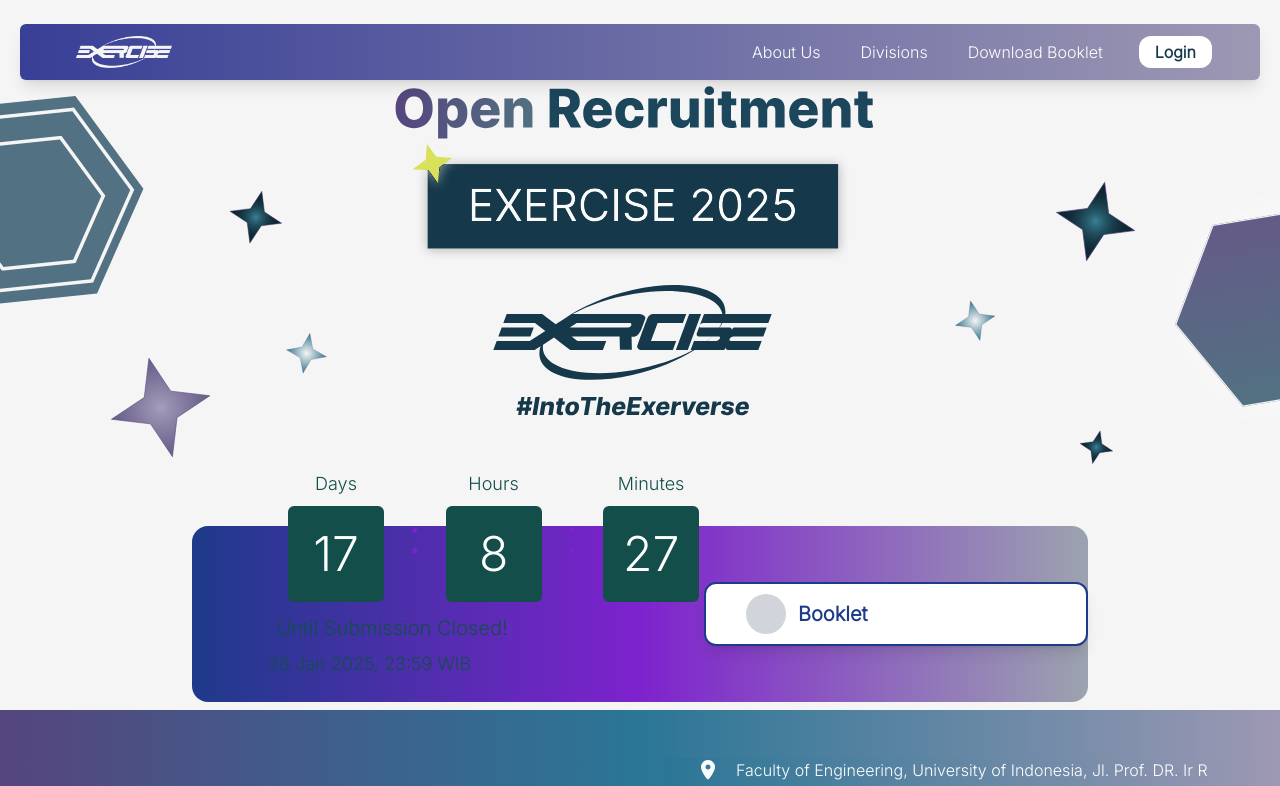
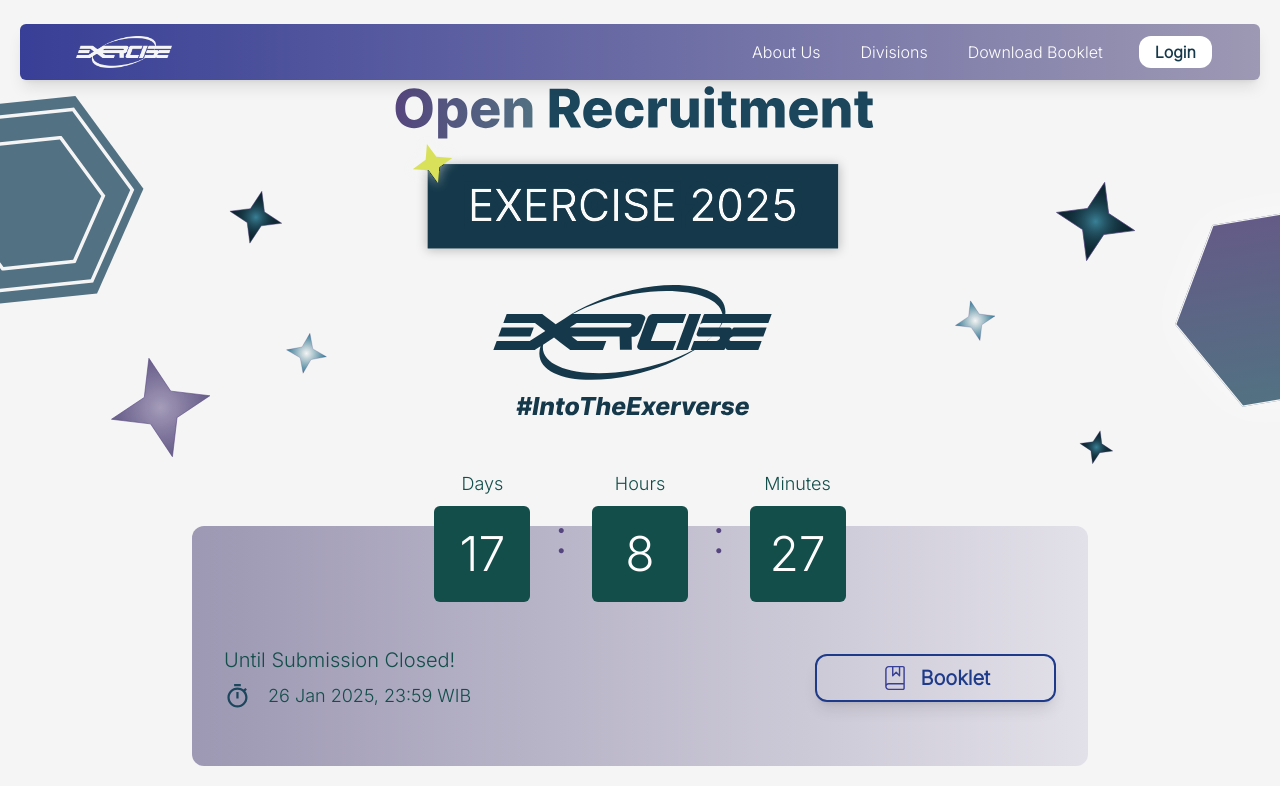
Before and after one commit to EXERCISE-FTUI/Exercise-2025_OpenRecruitment, a Next.js app: page /dashboard/home in a window 1280 px wide. Shown: the top 786 px of the page. Built offline with nearby package versions, Linux system fonts and the light colour scheme.

Commit message:
home page

```diff
--- a/components/countdownTimer/page.tsx
+++ b/components/countdownTimer/page.tsx
@@ -1,6 +1,9 @@
 "use client";
 
+import Image from "next/image";
 import React, { useState, useEffect } from "react";
+import timer from "@/images/timer.svg";
+import booklet from "@/images/booklet.svg";
 
 const CountdownTimer: React.FC = () => {
   const [timeLeft, setTimeLeft] = useState({
@@ -9,7 +12,7 @@
     minutes: 0,
   });
 
-  const deadline = "2025-01-26T23:59:00"; // Deadline tanggal dan waktu
+  const deadline = "2025-01-26T23:59:00";
 
   useEffect(() => {
     const calculateTimeLeft = () => {
@@ -32,36 +35,15 @@
     };
 
     const timer = setInterval(calculateTimeLeft, 1000);
-
-    return () => clearInterval(timer); // Cleanup on component unmount
+    return () => clearInterval(timer);
   }, [deadline]);
 
   return (
-    <div className="w-full max-w-4xl h-60 relative mx-auto">
-      {/* Background Gradient */}
-      <div className="w-full h-44 absolute top-14 bg-gradient-to-r from-blue-900 via-purple-700 to-gray-400 rounded-2xl backdrop-blur-sm"></div>
-
-      {/* Booklet Button */}
-      <div className="w-96 h-16 absolute top-28 right-0 flex items-center gap-3 px-10 py-2 rounded-xl border-2 border-blue-900 bg-white shadow-lg">
-        <div className="w-10 h-10 bg-gray-300 rounded-full flex items-center justify-center overflow-hidden"></div>
-        <div className="text-center text-blue-900 text-xl font-bold">Booklet</div>
-      </div>
-
-      {/* Title Section */}
-      <div className="w-80 h-20 absolute top-36 left-10">
-        <div className="text-center text-teal-900 text-xl font-medium">
-          Until Submission Closed!
-        </div>
-        <div className="flex items-center mt-2">
-          <div className="w-7 h-7 flex items-center justify-center"></div>
-          <div className="ml-2 text-center text-teal-900 text-lg font-medium">
-            26 Jan 2025, 23:59 WIB
-          </div>
-        </div>
-      </div>
-
-      {/* Countdown Timer */}
-      <div className="absolute top-0 left-24 flex items-center gap-6">
+    <div className="w-full max-w-4xl mx-auto pb-40">
+      {/* Main container with relative positioning */}
+      <div className="relative h-60 flex flex-col items-center">
+        {/* Countdown Timer Section - Always at top */}
+        <div className="flex justify-center items-center gap-6 z-10 w-full mb-4">
           {/* Days */}
           <div className="flex flex-col items-center gap-2">
             <div className="text-center text-teal-900 text-lg font-medium">
@@ -73,7 +55,7 @@
               </span>
             </div>
           </div>
-        <span className="text-purple-700 text-5xl">:</span>
+          <span className="text-purple_4 text-5xl">:</span>
           {/* Hours */}
           <div className="flex flex-col items-center gap-2">
             <div className="text-center text-teal-900 text-lg font-medium">
@@ -85,7 +67,7 @@
               </span>
             </div>
           </div>
-        <span className="text-purple-700 text-5xl">:</span>
+          <span className="text-purple_4 text-5xl">:</span>
           {/* Minutes */}
           <div className="flex flex-col items-center gap-2">
             <div className="text-center text-teal-900 text-lg font-medium">
@@ -98,6 +80,36 @@
             </div>
           </div>
         </div>
+
+        {/* Background Gradient - Positioned relative to container */}
+        <div className="w-full max-md:w-[90%] h-60 bg-gradient-to-r from-purple_2 to-purple_1 rounded-xl backdrop-blur-sm absolute top-14 -z-10"></div>
+
+        {/* Content Container */}
+        <div className="flex flex-col md:flex-row justify-between items-center w-full px-8 mt-auto">
+          {/* Title Section */}
+          <div className="flex flex-col items-center md:items-start mb-4 md:mb-0">
+            <div className="text-center md:text-left text-teal-900 text-xl font-medium">
+              Until Submission Closed!
+            </div>
+            <div className="flex items-center mt-2">
+              <div className="flex flex-row gap-4">
+                <Image src={timer} alt="timer" className="w-7 h-7" />
+                <div className="text-center text-teal-900 text-lg font-medium">
+                  26 Jan 2025, 23:59 WIB
+                </div>
+              </div>
+            </div>
+          </div>
+
+          {/* Booklet Button */}
+          <div className="flex items-center gap-3 px-16 py-2 rounded-xl border-2 border-blue-900 bg-transparent shadow-lg">
+            <Image src={booklet} alt="booklet" className="w-7 h-7" />
+            <div className="text-center text-blue-900 text-xl font-bold">
+              Booklet
+            </div>
+          </div>
+        </div>
+      </div>
     </div>
   );
 };
```
Also changed, not shown: images/booklet.svg (added), images/timer.svg (added). Lines whose indentation alone changed are shown as unchanged.
